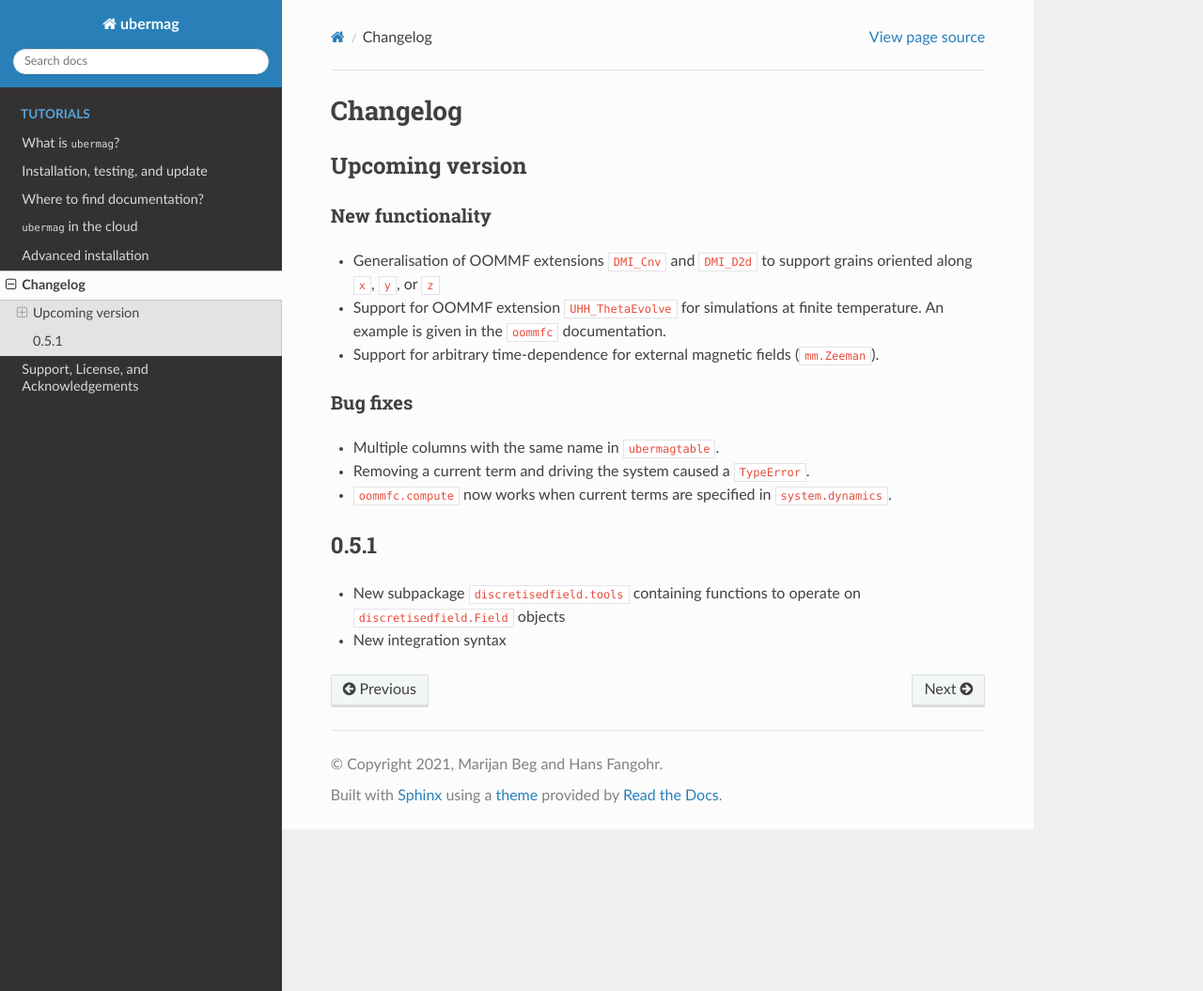
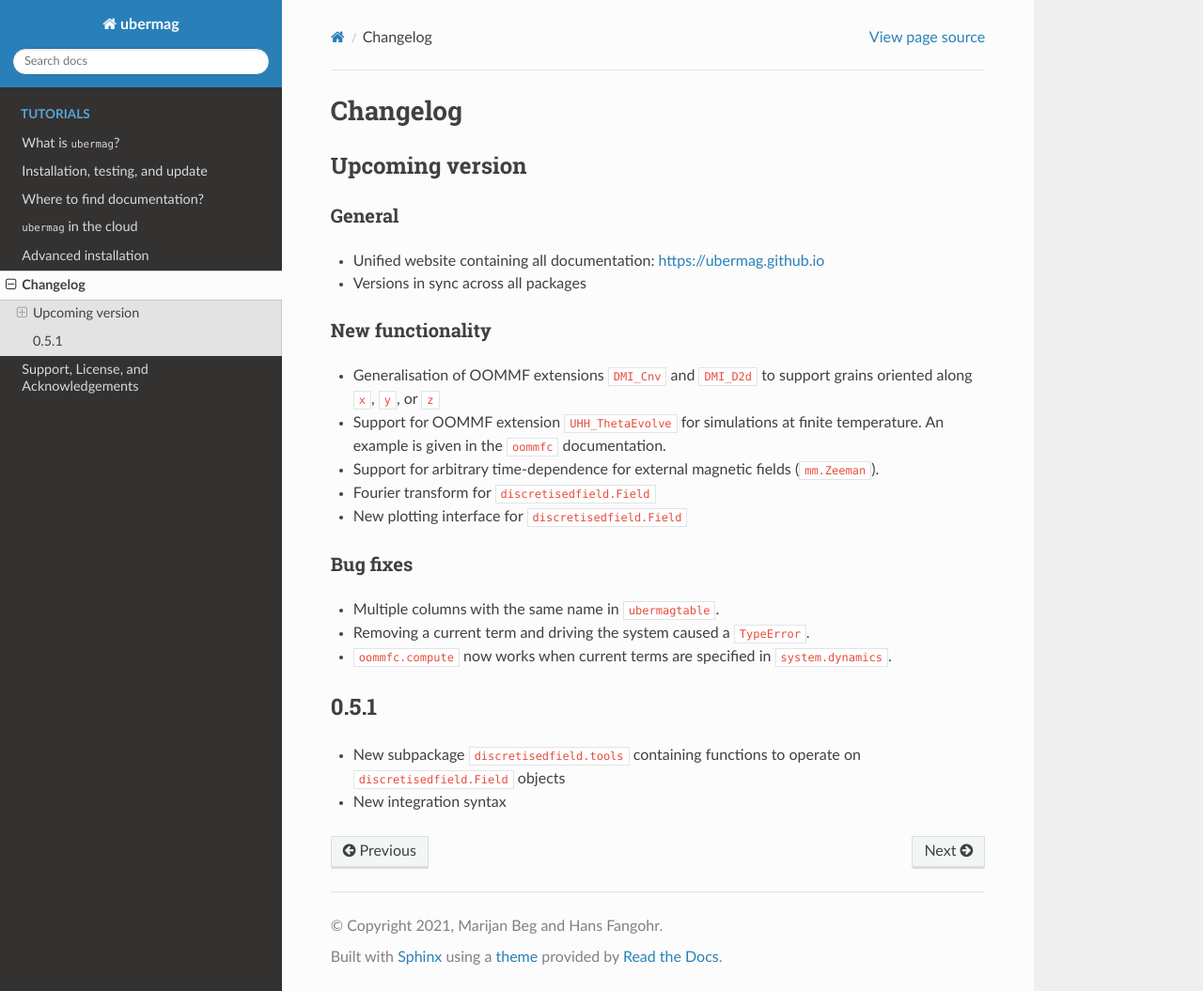
Before and after one commit to ubermag/ubermag, a Sphinx documentation site: the page built from docs/changelog.rst, in a window 1280 px wide and 1055 px high. Shown: the whole window at 94% size. Built offline with Sphinx 7.4.7 and the Read the Docs theme 2.0.0, drawn with Linux system fonts in a browser that asks for light colours.

Commit message:
Changelog.

```diff
--- a/docs/changelog.rst
+++ b/docs/changelog.rst
@@ -1,25 +1,33 @@
+=========
 Changelog
 =========
 
 Upcoming version
-----------------
+================
+
+General
+-------
+- Unified website containing all documentation: https://ubermag.github.io
+- Versions in sync across all packages
 
 New functionality
-^^^^^^^^^^^^^^^^^
+-----------------
 
 - Generalisation of OOMMF extensions ``DMI_Cnv`` and ``DMI_D2d`` to support grains oriented along ``x``, ``y``, or ``z``
 - Support for OOMMF extension ``UHH_ThetaEvolve`` for simulations at finite temperature. An example is given in the ``oommfc`` documentation.
 - Support for arbitrary time-dependence for external magnetic fields (``mm.Zeeman``).
+- Fourier transform for ``discretisedfield.Field``
+- New plotting interface for ``discretisedfield.Field``
 
 Bug fixes
-^^^^^^^^^
+---------
 
 - Multiple columns with the same name in ``ubermagtable``.
 - Removing a current term and driving the system caused a ``TypeError``.
 - ``oommfc.compute`` now works when current terms are specified in ``system.dynamics``.
 
 0.5.1
------
+=====
 
 - New subpackage ``discretisedfield.tools`` containing functions to operate on ``discretisedfield.Field`` objects
 - New integration syntax
```
